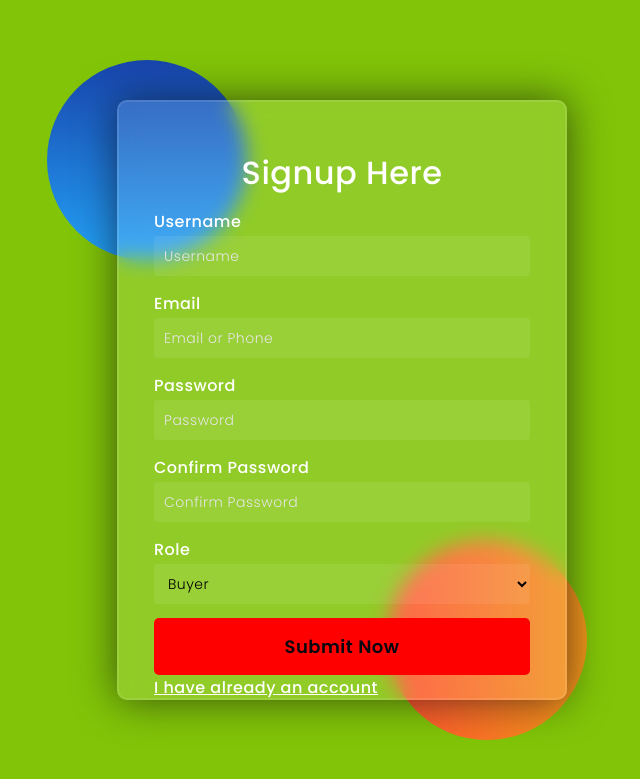
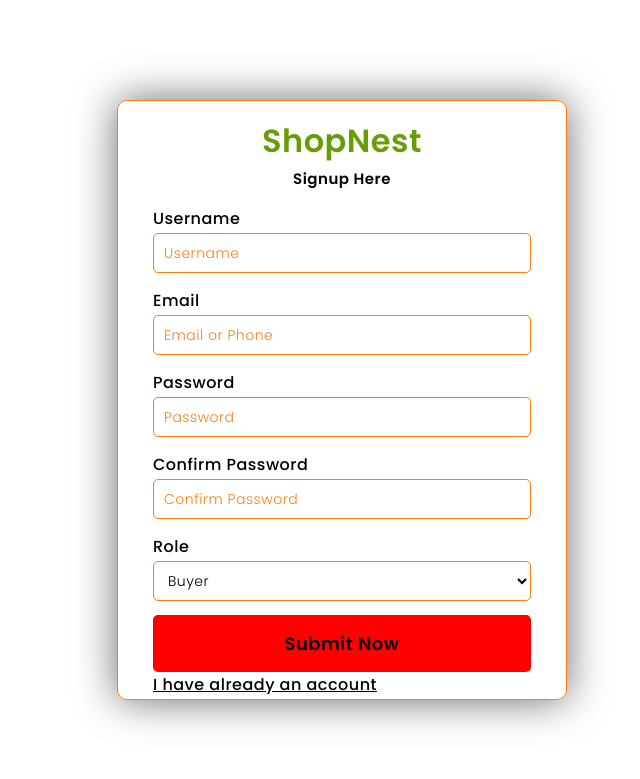
Before and after one commit to hassnbt/shopNest1, a Django app: page / in a window 1280 px wide. Shown: the top 779 px of the page, without its empty margins (298-938 px from the left). Run offline with Django 5.2, Linux system fonts and the light colour scheme.

Commit message:
commit
Login / signup created newly and differently

```diff
--- a/django/ecom/templates/signup.html
+++ b/django/ecom/templates/signup.html
@@ -17,7 +17,7 @@
     box-sizing: border-box;
 }
 body{
-    background-color: #81c408;
+    background-color: solid white;
 }
 .background{
     width: 430px;
@@ -35,46 +35,59 @@
 }
 .shape:first-child{
     background: linear-gradient(
-        #1845ad,
-        #23a2f6
+        /* #1845ad,
+        #23a2f6 */
     );
     left: -80px;
     top: -80px;
 }
 .shape:last-child{
     background: linear-gradient(
-        to right,
+        /* to right,
         #ff512f,
-        #f09819
+        #f09819 */
     );
     right: -30px;
     bottom: -80px;
 }
-form{
+form {
   height: 600px;
   width: 450px;
   background-color: rgba(255,255,255,0.13);
   position: absolute;
-    transform: translate(-50%,-50%);
+  transform: translate(-50%, -50%);
   top: 50%;
   left: 50%;
   border-radius: 10px;
   backdrop-filter: blur(10px);
-    border: 2px solid rgba(255,255,255,0.1);
+  border: 1px solid  #fd7e14;
   box-shadow: 0 0 40px rgba(8,7,16,0.6);
-    padding: 50px 35px;
+  padding: 15px 35px;
+  transition: box-shadow 0.3s ease; /* Smooth transition for shadow */
 }
+
+form:hover {
+  box-shadow: #fd7e14 ; /* Orange shadow on hover */
+}
+
 form *{
     font-family: 'Poppins',sans-serif;
-    color: #ffffff;
+    color: black;
     letter-spacing: 0.5px;
     outline: none;
     border: none;
 }
 form h3{
     font-size: 32px;
-    font-weight: 500;
-    line-height: 42px;
+    font-weight: 1000;
+    line-height: 50px;
+    text-align: center;
+    color:#679d06 ;
+}
+form h2{
+    font-size: 15px;
+    font-weight: 700;
+    line-height: 25px;
     text-align: center;
 }
 
@@ -89,16 +102,17 @@
     height: 40px;
     width: 100%;
     background-color: rgba(255,255,255,0.07);
-    border-radius: 3px;
+    border: 1px solid #fd7e14;
+    border-radius: 5px;
     padding: 0 10px;
     margin-top: 2px;
     font-size: 14px;
     font-weight: 300;
 }
 ::placeholder{
-    color: #e5e5e5;
+    color: #fd7e14;
 }
-button{
+button {
   margin-top: 14px;
   width: 100%;
   background-color: #ffffff;
@@ -108,13 +122,19 @@
   font-weight: 600;
   border-radius: 5px;
   cursor: pointer;
+  transition: color 0.3s ease; /* Smooth transition for text color */
 }
+
+button:hover {
+  color: #ffffff; /* White text color on hover */
+}
+
 .social{
   margin-top: 30px;
   display: flex;
 }
 .social div{
-  background: red;
+  background: #dc3545;
   width: 150px;
   border-radius: 3px;
   padding: 5px 10px 10px 5px;
@@ -141,7 +161,8 @@
     </div>
    <form action="" method="post">
     {% csrf_token %}
-    <h3>Signup Here</h3>
+    <h3>ShopNest</h3>
+    <h2>Signup Here</h2>
 
     <label for="username">Username</label>
     <input type="text" placeholder="Username" name="username" id="username">
```
Also changed, not shown: django/ecom/templates/login.html (+36 -15 lines). Lines whose indentation alone changed are shown as unchanged.
